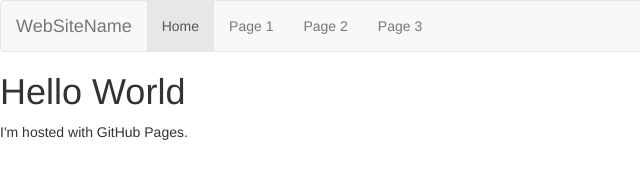
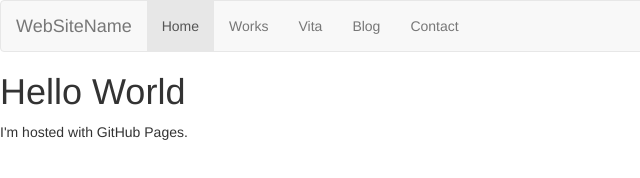
Before and after one commit to JMeteor/jmeteor.github.io, a plain HTML site: page index.html in a window 1280 px wide. Shown: the full height of the page, 0-640 px from the left. Drawn offline with nearby package versions, Linux system fonts and the light colour scheme.

Commit message:
Add navigation bar

```diff
--- a/index.html
+++ b/index.html
@@ -12,9 +12,10 @@
             </div>
             <ul class="nav navbar-nav">
               <li class="active"><a href="#">Home</a></li>
-              <li><a href="#">Page 1</a></li>
-              <li><a href="#">Page 2</a></li>
-              <li><a href="#">Page 3</a></li>
+              <li><a href="#">Works</a></li>
+              <li><a href="#">Vita</a></li>
+              <li><a href="#">Blog</a></li>
+              <li><a href="#">Contact</a></li>
             </ul>
           </div>
         </nav>
```
